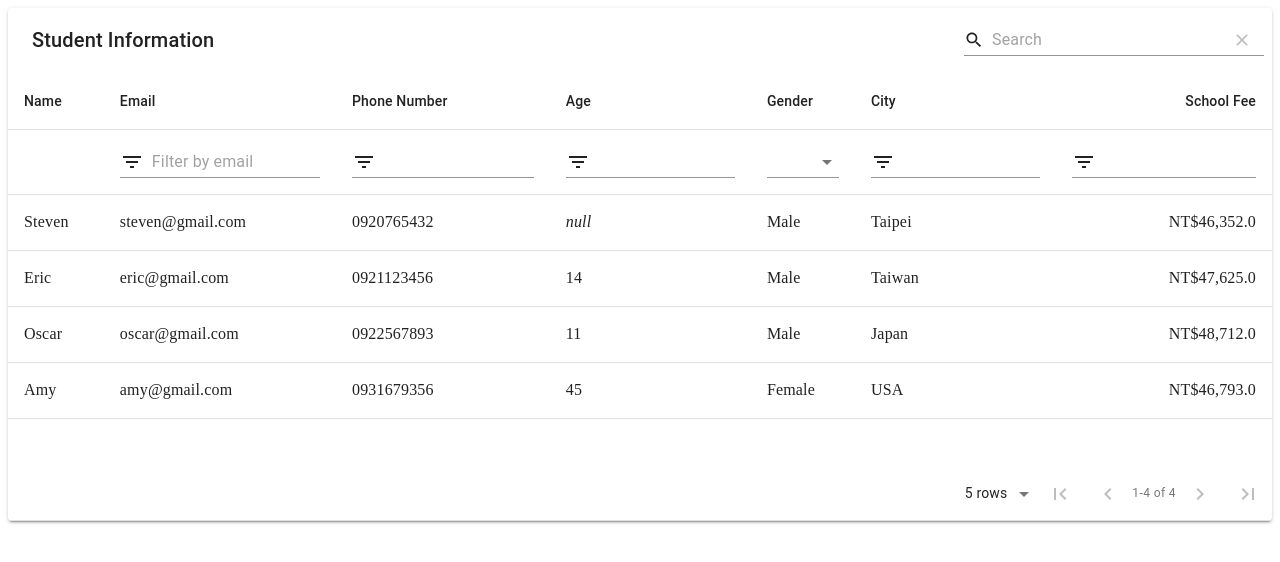
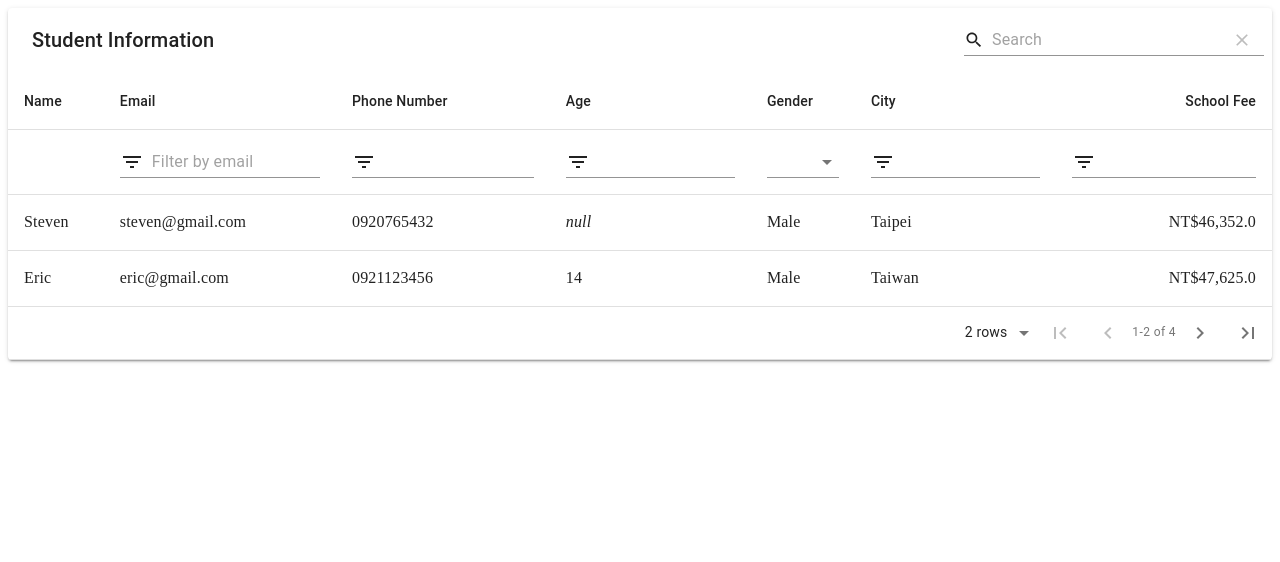
Before and after one commit to pluto123/material_table, a React (Create React App) app: page / in a window 1280 px wide. Shown: the top 562 px of the page. Built offline with nearby package versions, Linux system fonts and the light colour scheme.

Commit message:
設定一頁預設顯示的資料數

```diff
--- a/src/App.js
+++ b/src/App.js
@@ -75,7 +75,8 @@ function App() {
           //searchFieldVariant: "outlined", // searchFieldVariant: [standard | filled | outlined]
           filtering: true,
           paging: true,
-          pageSizeOptions:[5, 10, 20, 25, 50, 100]
+          pageSizeOptions: [5, 10, 20, 25, 50, 100],
+          pageSize: 2
         }}
       />
     </div>
```
